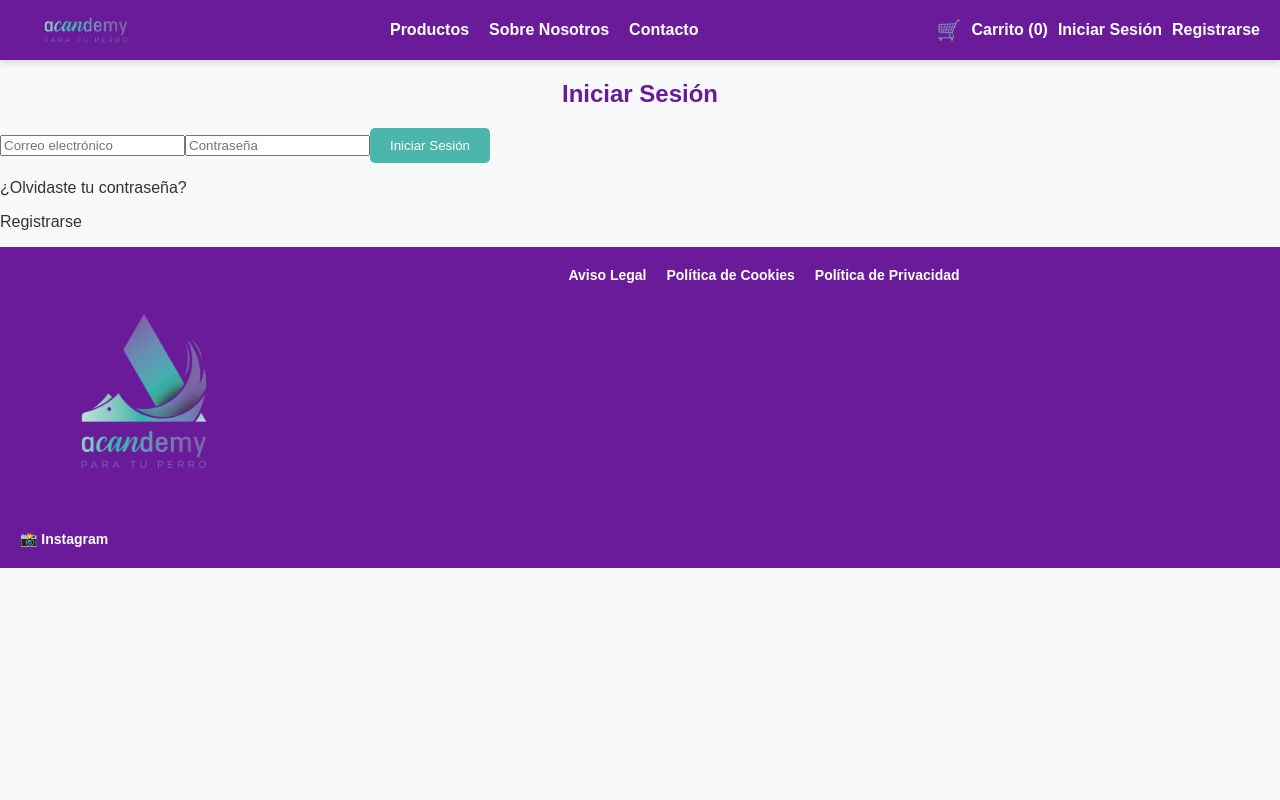
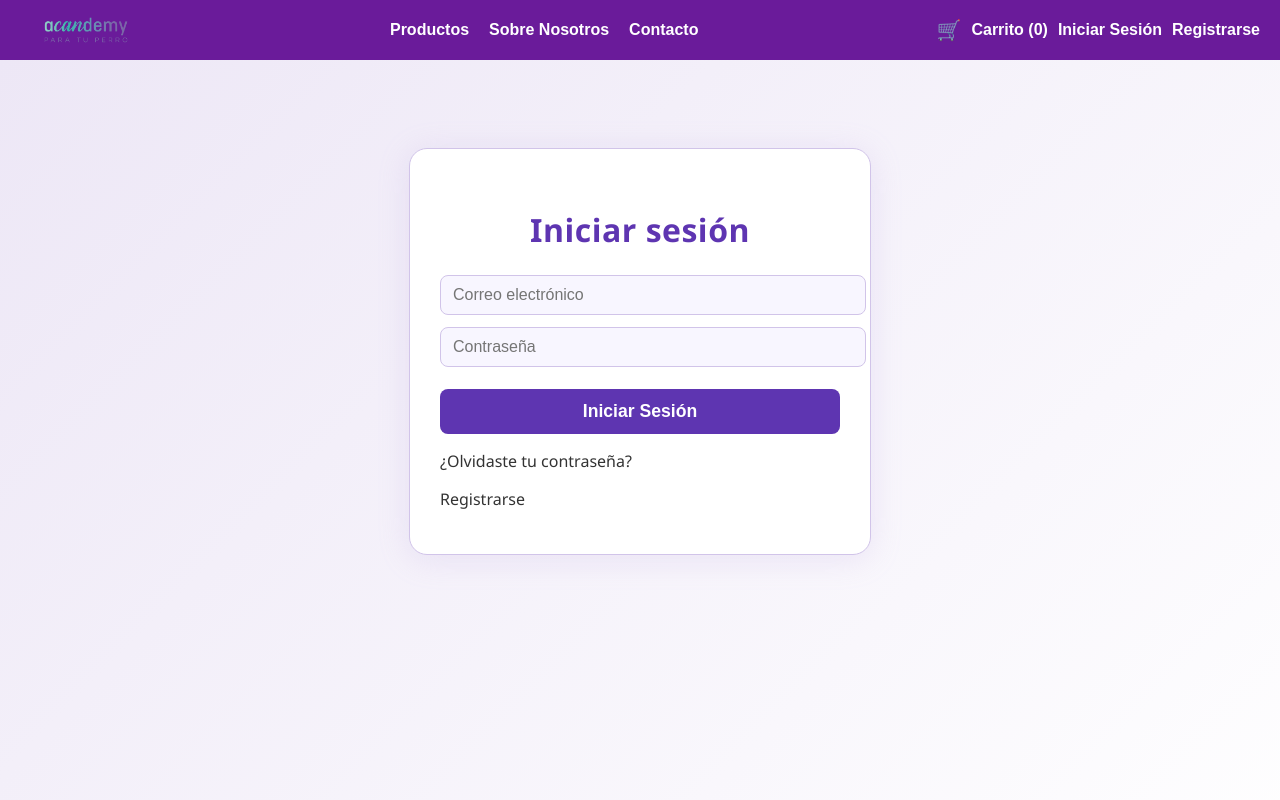
Before and after one commit to andreavegadev/acandemy, a React (Create React App) app: page /login in a window 1280 px wide. Shown: the top 800 px of the page. Built offline with nearby package versions, Linux system fonts and the light colour scheme.

Commit message:
Beta styles

```diff
--- a/src/pages/login/LoginPage.js
+++ b/src/pages/login/LoginPage.js
@@ -1,6 +1,7 @@
 import React, { useState } from "react";
 import { supabase } from "../../supabaseClient";
 import { useNavigate } from "react-router-dom";
+import "../../styles/AuthPages.css";
 
 const LoginPage = () => {
   const navigate = useNavigate();
@@ -35,8 +36,9 @@ const LoginPage = () => {
   };
 
   return (
-    <div className="login-container">
-      <h2>Iniciar Sesión</h2>
+    <div className="auth-bg">
+      <div className="auth-page">
+        <h1>Iniciar sesión</h1>
         <form onSubmit={handleSubmit}>
           <input
             type="email"
@@ -66,6 +68,7 @@ const LoginPage = () => {
           </p>
         </div>
       </div>
+    </div>
   );
 };
 
--- a/src/pages/login/RegisterPage.js
+++ b/src/pages/login/RegisterPage.js
@@ -1,6 +1,7 @@
 import React, { useState } from "react";
 import { supabase } from "../../supabaseClient";
 import { useNavigate } from "react-router-dom";
+import "../../styles/AuthPages.css";
 
 const RegisterPage = () => {
   const navigate = useNavigate();
@@ -62,8 +63,9 @@ const RegisterPage = () => {
   };
 
   return (
-    <div className="register-container">
-      <h2>Registrarse</h2>
+    <div className="auth-bg">
+      <div className="auth-page">
+        <h1>Registrarse</h1>
         <form onSubmit={handleSubmit}>
           <input
             type="text"
@@ -113,6 +115,7 @@ const RegisterPage = () => {
           </p>
         </div>
       </div>
+    </div>
   );
 };
 
--- /dev/null
+++ b/src/styles/AuthPages.css
@@ -0,0 +1,104 @@
+.auth-bg {
+  min-height: 100vh;
+  background: linear-gradient(135deg, #ede7f6 0%, #fff 100%);
+  padding: 40px 0;
+}
+
+.auth-page {
+  max-width: 400px;
+  margin: 48px auto;
+  background: #fff;
+  border: 1.5px solid #d1c4e9;
+  border-radius: 18px;
+  padding: 38px 30px 28px 30px;
+  box-shadow: 0 4px 32px #b39ddb33;
+  position: relative;
+  font-family: "Segoe UI", "Arial", sans-serif;
+}
+
+.auth-page h1,
+.auth-page h2 {
+  color: #5e35b1;
+  margin-bottom: 24px;
+  text-align: center;
+  font-weight: 700;
+  letter-spacing: 0.5px;
+}
+
+.auth-page label {
+  display: block;
+  margin: 14px 0 6px 0;
+  font-weight: 500;
+  color: #5e35b1;
+}
+
+.auth-page input {
+  width: 100%;
+  padding: 10px 12px;
+  border: 1px solid #d1c4e9;
+  border-radius: 8px;
+  font-size: 1em;
+  margin-bottom: 12px;
+  background: #f8f6ff;
+  color: #3a2e5c;
+  transition: border 0.2s;
+}
+
+.auth-page input:focus {
+  border: 1.5px solid #7e57c2;
+  outline: none;
+}
+
+.auth-page button {
+  width: 100%;
+  background: #5e35b1;
+  color: #fff;
+  border: none;
+  border-radius: 8px;
+  padding: 12px 0;
+  font-size: 1.1em;
+  font-weight: 600;
+  cursor: pointer;
+  margin-top: 10px;
+  transition: background 0.2s;
+}
+
+.auth-page button:disabled {
+  background: #b39ddb;
+  cursor: not-allowed;
+}
+
+.auth-page .link {
+  display: block;
+  margin-top: 18px;
+  text-align: center;
+  color: #5e35b1;
+  text-decoration: underline;
+  font-size: 0.98em;
+  cursor: pointer;
+}
+
+.auth-page .error-msg {
+  color: #b71c1c;
+  margin-top: 12px;
+  text-align: center;
+  font-weight: 500;
+}
+
+.auth-page .success-msg {
+  color: #388e3c;
+  margin-top: 12px;
+  text-align: center;
+  font-weight: 500;
+}
+
+@media (max-width: 600px) {
+  .auth-page {
+    padding: 18px 4px 12px 4px;
+    margin: 16px 0;
+  }
+  .auth-page h1,
+  .auth-page h2 {
+    font-size: 1.3em;
+  }
+}
```
Lines whose indentation alone changed are shown as unchanged.
